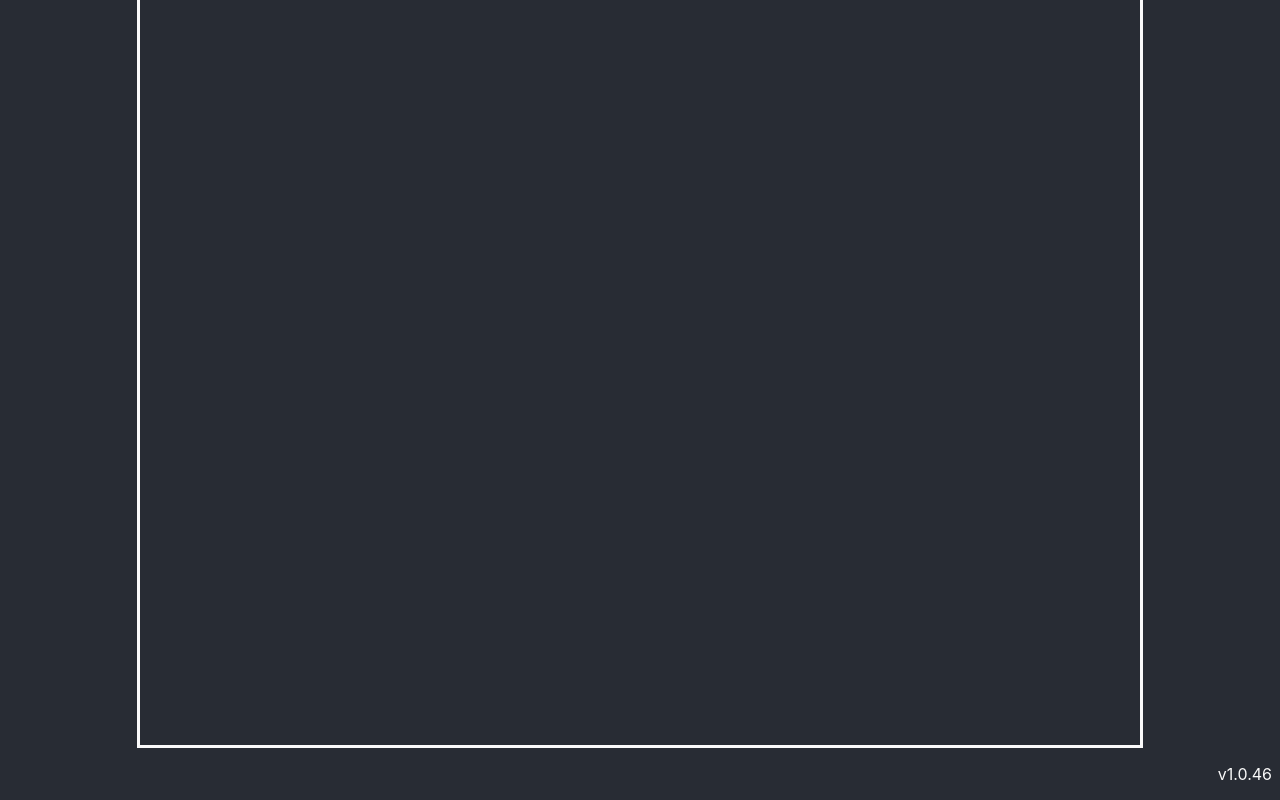
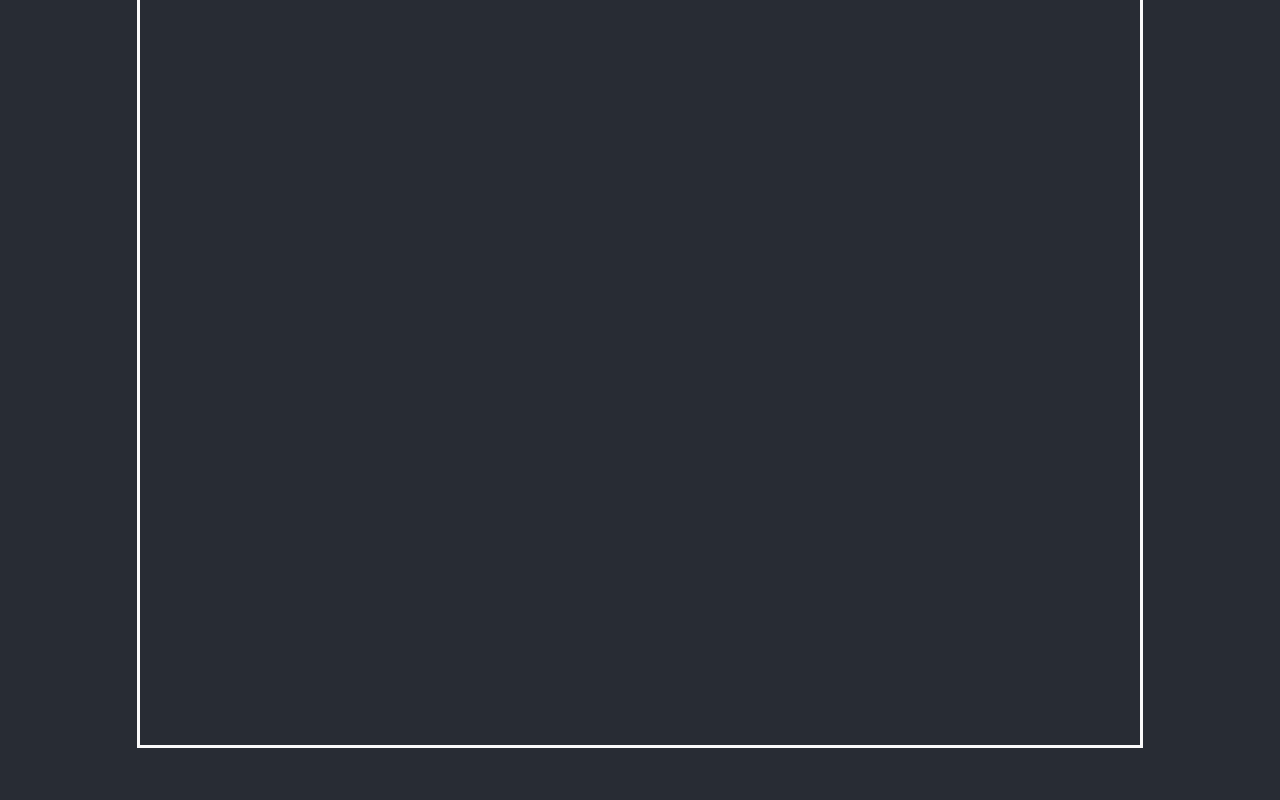
Before and after one commit to maneike/guillotine-cutter, a React (Create React App) app: page / in a window 1280 px wide. Shown: the part 768-1568 px from the top of the page. After the commit the page ends 1524 px from the top, so only its background shows below. Built offline with nearby package versions, Linux system fonts and the light colour scheme.

Commit message:
Deleted version paragraph and its css

```diff
--- a/src/App.css
+++ b/src/App.css
@@ -15,7 +15,3 @@
 .App-header h1 {
   text-align: center;
 }
-
-.version {
-  float: right;
-}
--- a/src/App.js
+++ b/src/App.js
@@ -9,7 +9,6 @@ function App() {
           <h1>Guillotine-cutter App</h1>
         </header>
         <Form />
-        <p className="version">v1.0.46</p>
       </div>
     </>
   );
```
